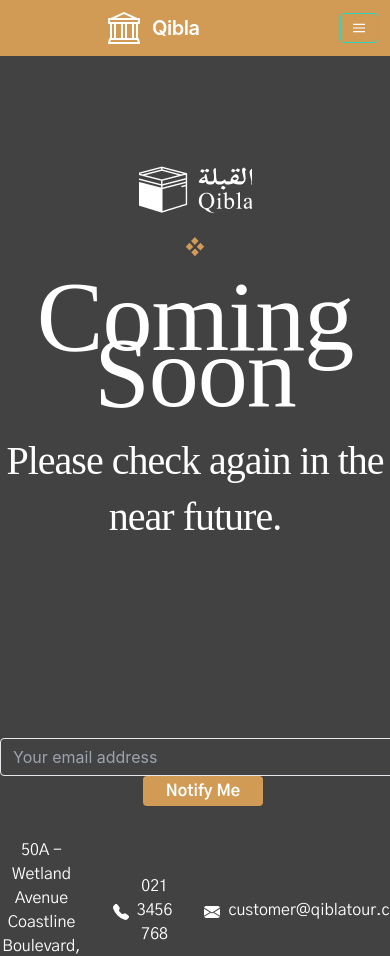
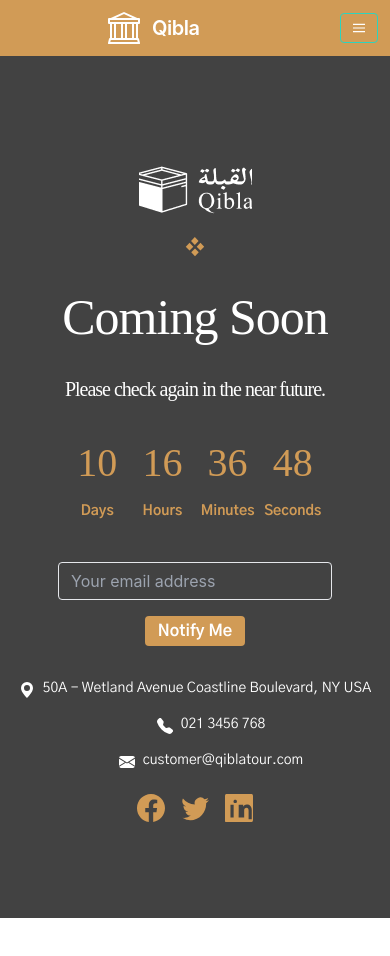
Before and after one commit to refat441/Qibla, a React (Create React App) app: page /ComingSoon in a window 390 px wide. After the commit the page ends 918 px from the top, so only its background shows below. Built offline with nearby package versions, Linux system fonts and the light colour scheme; a web font is replaced by a local one.

Commit message:
responsive coming soon page

```diff
--- a/src/components/ComingSoon/ComingSoon.js
+++ b/src/components/ComingSoon/ComingSoon.js
@@ -2,83 +2,90 @@
 
 const ComingSoon = () => {
     return (
-        <div className='bg-[#424242] h-[900px] flex-col justify-center items-center overflow-hidden pt-[105px]'>
+        <div className='bg-[#424242] min-h-screen flex flex-col justify-center items-center overflow-hidden pt-[105px] px-4 pb-24'>
             <div className='flex flex-col items-center space-y-4'>
                 <img src="/img/brand.png" className='h-[60px] w-[113px] object-cover' alt="brand" />
                 <img className='w-5 h-5 object-cover' src="/img/main-icon.svg" alt="Centered icon" />
             </div>
-            <h1 className='scheherazade-thin text-[100px] mt-8 text-white'>Coming Soon</h1>
-            <p className='scheherazade-thin text-[40px] mt-8 text-white'>Please check again in the near future.</p>
+            <h1 className='scheherazade-thin text-[50px] sm:text-[80px] lg:text-[100px] mt-8 text-white text-center'>
+                Coming Soon
+            </h1>
+            <p className='scheherazade-thin text-[20px] sm:text-[30px] lg:text-[40px] mt-4 sm:mt-8 text-white text-center'>
+                Please check again in the near future.
+            </p>
 
-            <div className="grid grid-cols-4  mx-[360px] overflow-hidden goldenText">
-                <div className='scheherazade-thin-normal text-[73px]'>10</div>
-                <div className='scheherazade-thin-normal text-[73px]'>16</div>
-                <div className='scheherazade-thin-normal text-[73px]'>36</div>
-                <div className='scheherazade-thin-normal text-[73px]'>48</div>
-                <div className='Gothic-A1-700 text-[18px]'>Days</div>
-                <div className='Gothic-A1-700 text-[18px]'>Hours</div>
-                <div className='Gothic-A1-700 text-[18px]'>Minutes</div>
-                <div className='Gothic-A1-700 text-[18px]'>Seconds</div>
+            <div className="grid grid-cols-4 gap-2 sm:gap-4 mx-auto overflow-hidden goldenText mt-4 sm:mt-4">
+                <div className='scheherazade-thin-normal text-[40px] sm:text-[50px] lg:text-[73px]'>10</div>
+                <div className='scheherazade-thin-normal text-[40px] sm:text-[50px] lg:text-[73px]'>16</div>
+                <div className='scheherazade-thin-normal text-[40px] sm:text-[50px] lg:text-[73px]'>36</div>
+                <div className='scheherazade-thin-normal text-[40px] sm:text-[50px] lg:text-[73px]'>48</div>
+                <div className='Gothic-A1-700 text-[14px] sm:text-[16px] lg:text-[18px]'>Days</div>
+                <div className='Gothic-A1-700 text-[14px] sm:text-[16px] lg:text-[18px]'>Hours</div>
+                <div className='Gothic-A1-700 text-[14px] sm:text-[16px] lg:text-[18px]'>Minutes</div>
+                <div className='Gothic-A1-700 text-[14px] sm:text-[16px] lg:text-[18px]'>Seconds</div>
             </div>
-            <div className='mt-14'>
-                 <input className="w-[620px] bg-transparent text-white border rounded py-2 px-3 leading-tight" id="username" type="text" placeholder="Your email address" />
-                 <button className="w-[120px] ml-4 md:w-[153px] h-[30px] md:h-[39px] rounded bg-[#D19B56] text-white hover:bg-black Gothic-A1-700 font-bold">
-                 Notify Me
+
+            <div className='mt-10 sm:mt-14 flex flex-col sm:flex-row items-center'>
+                <input
+                    className="max-w-[620px] sm:w-[300px] lg:w-[600px]  bg-transparent text-white border rounded py-2 px-3 leading-tight mb-4 sm:mb-0"
+                    id="username"
+                    type="text"
+                    placeholder="Your email address"
+                />
+                <button
+                    className="w-[100px] sm:w-[120px] lg:w-[153px] h-[30px] lg:h-[39px] rounded bg-[#D19B56] text-white hover:bg-black Gothic-A1-700 font-bold sm:ml-4"
+                >
+                    Notify Me
                 </button>
             </div>
 
-            <div className='flex gap-4 text-white justify-center items-center overflow-hidden'>
-                <div className="Gothic-A1-400 mt-8 flex items-center space-x-8">
-                    {/* Address */}
+
+            <div className='flex flex-col sm:flex-row gap-4 text-white justify-center items-center overflow-hidden mt-8'>
+                <div className="Gothic-A1-400 flex flex-col sm:flex-row items-center space-x-8">
                     <div className="flex items-center">
                         <span className="mr-2 pt-1">
                             <svg xmlns="http://www.w3.org/2000/svg" width="16" height="16" fill="currentColor" className="bi bi-geo-alt-fill" viewBox="0 0 16 16">
                                 <path d="M8 16s6-5.686 6-10A6 6 0 0 0 2 6c0 4.314 6 10 6 10m0-7a3 3 0 1 1 0-6 3 3 0 0 1 0 6" />
                             </svg>
                         </span>
-                        <span>50A - Wetland Avenue Coastline Boulevard, NY USA</span>
+                        <span className='text-sm sm:text-base'>50A - Wetland Avenue Coastline Boulevard, NY USA</span>
                     </div>
-                    {/* Phone */}
-                    <div className="flex items-center">
+                    <div className="flex items-center mt-4 sm:mt-0">
                         <span className="mr-2 pt-1">
                             <svg xmlns="http://www.w3.org/2000/svg" width="16" height="16" fill="currentColor" className="bi bi-telephone-fill" viewBox="0 0 16 16">
                                 <path fillRule="evenodd" d="M1.885.511a1.745 1.745 0 0 1 2.61.163L6.29 2.98c.329.423.445.974.315 1.494l-.547 2.19a.68.68 0 0 0 .178.643l2.457 2.457a.68.68 0 0 0 .644.178l2.189-.547a1.75 1.75 0 0 1 1.494.315l2.306 1.794c.829.645.905 1.87.163 2.611l-1.034 1.034c-.74.74-1.846 1.065-2.877.702a18.6 18.6 0 0 1-7.01-4.42 18.6 18.6 0 0 1-4.42-7.009c-.362-1.03-.037-2.137.703-2.877z" />
                             </svg>
                         </span>
-                        <span>021 3456 768</span>
+                        <span className='text-sm sm:text-base'>021 3456 768</span>
                     </div>
-                    {/* Email */}
-                    <div className="flex items-center">
+                    <div className="flex items-center mt-4 sm:mt-0">
                         <span className="mr-2 pt-1">
                             <svg xmlns="http://www.w3.org/2000/svg" width="16" height="16" fill="currentColor" className="bi bi-envelope-fill" viewBox="0 0 16 16">
                                 <path d="M.05 3.555A2 2 0 0 1 2 2h12a2 2 0 0 1 1.95 1.555L8 8.414zM0 4.697v7.104l5.803-3.558zM6.761 8.83l-6.57 4.027A2 2 0 0 0 2 14h12a2 2 0 0 0 1.808-1.144l-6.57-4.027L8 9.586zm3.436-.586L16 11.801V4.697z" />
                             </svg>
                         </span>
-                        <span>customer@qiblatour.com</span>
+                        <span className='text-sm sm:text-base'>customer@qiblatour.com</span>
                     </div>
                 </div>
             </div>
 
             <div className='mt-6'>
                 <div className="flex justify-center">
-                    <div className="flex flex-row gap-8">
-                        {/* Social Icons */}
-                        <svg xmlns="http://www.w3.org/2000/svg" width="32" height="32" fill="#D19B56" className="bi bi-facebook" viewBox="0 0 16 16">
+                    <div className="flex flex-row gap-4 sm:gap-8">
+                        <svg xmlns="http://www.w3.org/2000/svg" width="28" height="28" fill="#D19B56" className="bi bi-facebook" viewBox="0 0 16 16">
                             <path d="M16 8.049c0-4.446-3.582-8.05-8-8.05C3.58 0-.002 3.603-.002 8.05c0 4.017 2.926 7.347 6.75 7.951v-5.625h-2.03V8.05H6.75V6.275c0-2.017 1.195-3.131 3.022-3.131.876 0 1.791.157 1.791.157v1.98h-1.009c-.993 0-1.303.621-1.303 1.258v1.51h2.218l-.354 2.326H9.25V16c3.824-.604 6.75-3.934 6.75-7.951" />
                         </svg>
 
-                        <svg xmlns="http://www.w3.org/2000/svg" width="32" height="32" fill="#D19B56" className="bi bi-twitter" viewBox="0 0 16 16">
-                            <path d="M5.026 15c6.038 0 9.341-5.003 9.341-9.334 0-.14 0-.282-.008-.422A6.676 6.676 0 0 0 16 3.542a6.658 6.658 0 0 1-1.889.518 3.301 3.301 0 0 0 1.447-1.817 6.533 6.533 0 0 1-2.085.797 3.286 3.286 0 0 0-5.595 2.994A9.325 9.325 0 0 1 1.112 2.1 3.289 3.289 0 0 0 2.13 6.57a3.323 3.323 0 0 1-1.487-.41v.041a3.283 3.283 0 0 0 2.632 3.218 3.203 3.203 0 0 1-.865.115 3.23 3.23 0 0 1-.615-.057 3.283 3.283 0 0 0 3.065 2.278A6.588 6.588 0 0 1 0 13.026a9.291 9.291 0 0 0 5.031 1.475" />
+                        <svg xmlns="http://www.w3.org/2000/svg" width="28" height="28" fill="#D19B56" className="bi bi-twitter" viewBox="0 0 16 16">
+                            <path d="M5.026 15c6.038 0 9.341-5.003 9.341-9.334 0-.14 0-.282-.008-.422A6.676 6.676 0 0 0 16 3.542a6.658 6.658 0 0 1-1.889.518 3.301 3.301 0 0 0 1.443-1.817 6.533 6.533 0 0 1-2.084.797A3.28 3.28 0 0 0 7.875 6.03a9.325 9.325 0 0 1-6.767-3.429A3.28 3.28 0 0 0 2.89 7.168a3.323 3.323 0 0 1-1.487-.41v.041a3.283 3.283 0 0 0 2.633 3.218 3.203 3.203 0 0 1-.865.115c-.211 0-.416-.02-.615-.058a3.283 3.283 0 0 0 3.065 2.277A6.588 6.588 0 0 1 .78 13.58a9.29 9.29 0 0 0 5.026 1.465" />
                         </svg>
 
-                        <svg xmlns="http://www.w3.org/2000/svg" width="32" height="32" fill="#D19B56" className="bi bi-instagram" viewBox="0 0 16 16">
-                            <path d="M8 0C5.717 0 5.486.01 4.675.049c-.8.038-1.349.163-1.846.35a3.92 3.92 0 0 0-1.41.902 3.92 3.92 0 0 0-.903 1.41c-.187.497-.312 1.047-.35 1.846C0 5.486 0 5.717 0 8s.01 2.514.049 3.325c.038.8.163 1.349.35 1.846.192.501.45.937.902 1.41a3.918 3.918 0 0 0 1.41.903c.497.187 1.047.312 1.846.35C5.486 16 5.717 16 8 16s2.514-.01 3.325-.049c.8-.038 1.349-.163 1.846-.35a3.92 3.92 0 0 0 1.41-.902 3.918 3.918 0 0 0 .903-1.41c.187-.497.312-1.047.35-1.846C16 10.514 16 10.283 16 8s-.01-2.514-.049-3.325c-.038-.8-.163-1.349-.35-1.846a3.92 3.92 0 0 0-.902-1.41 3.92 3.92 0 0 0-1.41-.903c-.497-.187-1.047-.312-1.846-.35C10.514.01 10.283 0 8 0zm0 1.459c2.446 0 2.745.009 3.712.05.716.034 1.105.152 1.364.253.343.133.589.292.847.549.257.258.416.504.549.847.1.259.219.648.253 1.364.04.967.05 1.266.05 3.712s-.01 2.745-.05 3.712c-.034.716-.152 1.105-.253 1.364a2.46 2.46 0 0 1-.549.847 2.46 2.46 0 0 1-.847.549c-.259.1-.648.219-1.364.253-.967.04-1.266.05-3.712.05s-2.745-.01-3.712-.05c-.716-.034-1.105-.152-1.364-.253a2.46 2.46 0 0 1-.847-.549 2.46 2.46 0 0 1-.549-.847c-.1-.259-.219-.648-.253-1.364-.04-.967-.05-1.266-.05-3.712s.01-2.745.05-3.712c.034-.716.152-1.105.253-1.364a2.46 2.46 0 0 1 .549-.847c.258-.257.504-.416.847-.549.259-.1.648-.219 1.364-.253.967-.04 1.266-.05 3.712-.05zm0 2.527a4.014 4.014 0 1 0 0 8.028 4.014 4.014 0 0 0 0-8.028zm0 1.459a2.555 2.555 0 1 1 0 5.11 2.555 2.555 0 0 1 0-5.11zm5.087-.698a.936.936 0 1 1-1.873 0 .936.936 0 0 1 1.873 0z" />
+                        <svg xmlns="http://www.w3.org/2000/svg" width="28" height="28" fill="#D19B56" className="bi bi-linkedin" viewBox="0 0 16 16">
+                            <path d="M0 1.146C0 .513.324 0 .725 0h14.55c.4 0 .725.513.725 1.146v13.708c0 .633-.324 1.146-.725 1.146H.725A.723.723 0 0 1 0 14.854V1.146zm4.943 12.248V6.169H3.129v7.225h1.814zm.89-8.225c.615 0 .99-.407.99-.917-.011-.521-.375-.917-.978-.917-.602 0-.989.396-.989.917 0 .51.374.917.967.917h.01zm3.31 8.225h1.814V9.359c0-.216.016-.432.08-.586.174-.431.568-.877 1.231-.877.868 0 1.215.662 1.215 1.633v4.865h1.814V9.28c0-2.22-1.184-3.252-2.764-3.252-1.276 0-1.845.702-2.164 1.193v.025h-.01a5.77 5.77 0 0 1 .01-.025V6.169H7.829c.024.67 0 7.225 0 7.225z" />
                         </svg>
                     </div>
                 </div>
             </div>
-
-
         </div>
     );
 };
```
